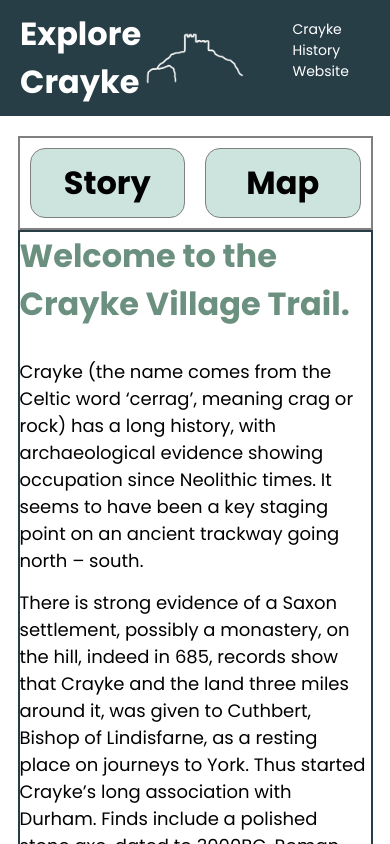
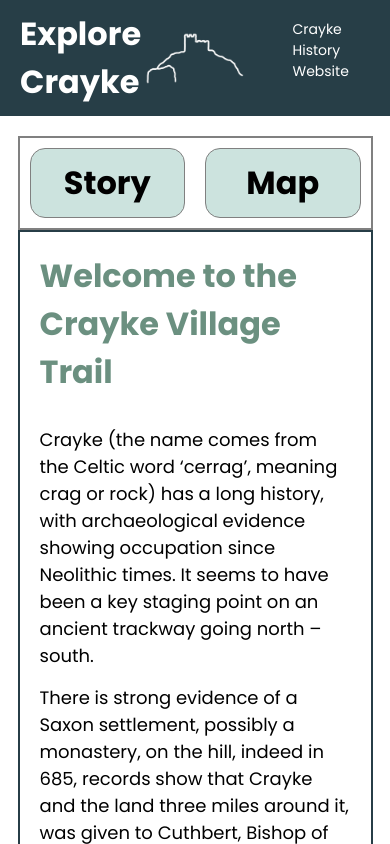
Before and after one commit to jenmerritt/village-trails-app, a React (Create React App) app: page / in a window 390 px wide. Shown: the top 844 px of the page. Built offline with nearby package versions, Linux system fonts and the light colour scheme.

Commit message:
setup mobile layout component and styling

```diff
--- /dev/null
+++ b/src/components/MobileLayout.js
@@ -0,0 +1,30 @@
+import React, {useState} from 'react';
+import Story from './Story';
+import Map from './Map';
+import './styles/MobileLayout.css';
+
+function MobileLayout({pageNumber, nextPage, previousPage}) {
+
+    const [activeTab, setActiveTab] = useState(1);
+
+    return (
+      <div className="mobile-wrapper">
+        <div className="story-map-wrapper">
+          <div onClick={() => setActiveTab(1)} className="story-map-tab">
+            <h1>Story</h1>
+          </div>
+          <div onClick={() => setActiveTab(2)} className="story-map-tab">
+            <h1>Map</h1>
+          </div>
+        </div>
+        { activeTab === 1 ?
+        <Story pageNumber={pageNumber} nextPage={nextPage} previousPage={previousPage} />
+        : null }
+        { activeTab === 2 ?
+        <Map pageNumber={pageNumber} />
+        : null }
+      </div>
+    );
+  }
+
+export default MobileLayout;
--- a/src/components/Story.js
+++ b/src/components/Story.js
@@ -1,14 +1,15 @@
 import React from 'react';
 import './styles/Trail.css';
 import './styles/Story.css';
+import './styles/MobileLayout.css'
 
 function Story({pageNumber, nextPage, previousPage}) {
 
     return (
       <div className="story-wrapper">
         { pageNumber == 1 ?
-            <div id="intro">
-              <h2>Welcome to the Crayke Village Trail.</h2>
+            <div id="intro" className="text-content">
+              <h2>Welcome to the Crayke Village Trail</h2>
               <p>Crayke (the name comes from the Celtic word ‘cerrag’, meaning crag or rock) has a long history, with archaeological evidence showing occupation since Neolithic times. It seems to have been a key staging point on an ancient trackway going north – south.</p>
               <p>There is strong evidence of a Saxon settlement, possibly a monastery, on the hill, indeed in 685, records show that Crayke and the land three miles around it, was given to Cuthbert, Bishop of Lindisfarne, as a resting place on journeys to York. Thus started Crayke’s long association with Durham. Finds include a polished stone axe, dated to 3000BC, Roman pottery – possibly associated with use in signal stations built as part of the Saxon Shore defences in the 4th century, a 7th century pendant, a 9th century fragment of a stone cross and a curious hastily constructed burial pit containing 16 skeletons, only one of them female, possibly monks or maybe victims of William the Conqueror’s Harrying of the North.</p>
               <p>The Domesday Book (1086) shows Crayke’s value had halved since the time of Edward the Confessor, almost certainly the result of William’s actions.</p>
@@ -18,7 +19,7 @@ function Story({pageNumber, nextPage, previousPage}) {
 
         { pageNumber == 2 ?
 
-            <div id="one-two-three">
+            <div id="one-two-three" className="text-content">
               <p>Start the trail at the top of the hill. On your left, as the road bends stands The Old Rectory (1), much altered in 1803-5 by the Bowman family, who held the living for many years, having reputedly bribed their way in to it. They added a third storey which had to be demolished in 1839, after high winds showed it had made the building very unstable.</p>
               <p>Turn back and keep going down the hill and on your right, set sideways to the road is Church Farm (2), once the village blacksmith’s forge.</p>
               <p>Further down stands the incongruously named Crayke Cottage (3), thought to have been built in 1852 and the birthplace of William Inge, Dean of St Paul’s 1811-34.</p>
@@ -27,7 +28,7 @@ function Story({pageNumber, nextPage, previousPage}) {
 
         { pageNumber == 3 ?
 
-            <div id="four-five">
+            <div id="four-five" className="text-content">
               <p>Turn right at the bottom of the hill and head down Westway. This street was known as School Street until relatively recently, as Churton Hall (4) (on your right) was the original school house. It was erected at the expense of the Reverend Edward Churton and other benefactors and opened in 1846 for the free education of boys. It was later enlarged when education became compulsory. Part of the bell tower fell down in 1971, after being struck by lightning, and in 1972 a new school was built on the site of the old Village Institute and the old school house became the village hall, named in memory of Edward Churton. It is now a private residence.</p>
               <p>Head further down the hill and cross the road to Easingwold. Behind the hedge on the small green in front of you at the corner you will find The Pinfold (5), this was where stray farm animals were kept, having been rounded up. This was not the first pinfold in the village, it was built in 1852, after the Reverend Churton became exasperated by the noise the animals made when held in the original one beside the church. Farmers had to pay a fine to the person whose land they had strayed on to and to the pound keeper, before the animals were released.</p>
             </div>
@@ -35,7 +36,7 @@ function Story({pageNumber, nextPage, previousPage}) {
 
         { pageNumber == 4 ?
 
-            <div id="six-seven">
+            <div id="six-seven" className="text-content">
               <p>Now cross over towards Town End Farm and head back up Westway. Looking up the road, you will see that, as with much of the village, the original cobbles remaininplace. FirstyouwillcometoTudorCottage (6) with its original timber frame, thought to date from the early 17th Century.</p>
               <p>Further up, outside The Homestead (7), you will also see some staddle stones by the steps to the house, these were traditionally rodent proof footings for grain stores. It was built in 1872 by William Bayston, hence WB on the gable.</p>
             </div>
@@ -44,14 +45,14 @@ function Story({pageNumber, nextPage, previousPage}) {
 
         { pageNumber == 5 ?
 
-            <div id="eight">
+            <div id="eight" className="text-content">
               <p>Head up past The Durham Ox (8), onto Brandsby Street. The Durham Ox is over 300 years old and is named after the famous Shorthorn ox of immense size and weight . It also references the fact that Crayke belonged to the See of Durham (and was part of the County of Durham until 1844). This status made the parish a favourite haunt for those poaching in the surrounding Forest of Galtres as they could escape prosecution. At one point Crayke had 3 or 4 public houses.</p>
             </div>
         : null }
 
         { pageNumber == 6 ?
 
-            <div id="nine-ten-eleven-twelve">
+            <div id="nine-ten-eleven-twelve" className="text-content">
               <p>Walk all the way down to the last house on Brandsby Street on your right (you will need to cross the road as there is no pavement). This is Ivy Farm (9), which was built in 1560. Go a few steps down the lane beside it to see its timber framing at the back. Now go back across the road and head back into the village.</p>
               <p>On your right you will see Rose Cottage (10). This was originally a Catholic chapel which was in use until 1827, run by the priests based at nearby Ampleforth. Historically, Crayke has been a multi-faith village with Anglican, Catholic, Methodist and Quaker buildings at one time or another.</p>
               <p>Next, you come to two cottages of significant age known as Priest Cottages (11).</p>
@@ -61,7 +62,7 @@ function Story({pageNumber, nextPage, previousPage}) {
 
         { pageNumber == 7 ?
 
-            <div id="thirteen-fourteen-fifteen">
+            <div id="thirteen-fourteen-fifteen" className="text-content">
               <p>Now head up Key Lane. This was originally known as Kiln Lane, a clue to early pottery works in the village. On your left you will see the original Methodist Chapel, now a house. It was replaced by the chapel on Church Hill. Turn left at the top and walk down to this chapel - Whistling Green (13). Now also a house, it dates from 1902.</p>
               <p>Looking back up the hill, you will see of the Village Green (14), where village bonfires were held to celebrate key events including Queen Victoria’s Golden Jubilee.</p>
               <p>On the green in front of you is The Well (15), Crayke has many natural springs and wells. This one was blocked up in 1933, when piped water came to the village. Crayke resident Mr Hogg, who was born in 1885, recalled a Mr Cooper, well sinker, being gassed in it, when he went down to save his son who had got into difficulties. His son survived.</p>
@@ -70,7 +71,7 @@ function Story({pageNumber, nextPage, previousPage}) {
 
         { pageNumber == 8 ?
 
-            <div id="sixteen-seventeen">
+            <div id="sixteen-seventeen" className="text-content">
               <p>Next is Wellesley Cottage (16) with its unusual Flemish style brick work, with alternate headers and stretchers, it was previously one of Crayke’s pubs. Latterly ‘The Rose and Crown’ (or just “Crown’) but once called ‘The Greyhound’.</p>
               <p>At the top of the green you come to Crayke Hall (17). Built in 1747, for John Bowman, who had come from Beverley and bought up a large amount of land in Crayke. In 1767, John Bowman is reputed to have bribed the Bishop of Durham to appoint his brother, Thomas, as rector on the death of the incumbent Reverend Jephson. The housekeeper had also been bribed to give Bowman a head start in this plan, by placing a lighted candle in the window as soon as Jephson breathed his last.</p>
             </div>
@@ -78,14 +79,14 @@ function Story({pageNumber, nextPage, previousPage}) {
 
         { pageNumber == 9 ?
 
-            <div id="eighteen">
+            <div id="eighteen" className="text-content">
               <p>At the top of the hill, stands St Cuthbert’s Church (18). Take a moment to sit on the bench to the right of the gate in the churchyard. On a good day, you can see the towers of York Minster to the south. Further off, the less edifying sight of several power stations. The church, dating from 1490, with perpendicular architecture and good early pews. Possibly on the site of an earlier monastic church, where St Cuthbert’s bones may have been stored for four months, when moved to avoid Viking attacks on Lindisfarne in 883AD. Cuthbert was said to have founded the monastery here in around 685AD. (If you enjoyed the view south then you might want to take a quick detour down Love Lane, the entrance to which is via a couple of steps out of the churchyard to the east. As you head down the lane you will pass a wild garden on your left. This was the site of the burial pit mentioned in the introduction. Just through the gate at the end of the lane you can sit and enjoy the view towards the White Horse.</p>
             </div>
         : null }
 
         { pageNumber == 10 ?
 
-            <div id="nineteen">
+            <div id="nineteen" className="text-content">
               <p>Leave the churchyard by the side steps on your left and walk up to the gates of Crayke Castle (19). First built in the twelfth century, probably in timber, ruins of later stone construction can still be seen. The large imposing tower, ‘The Great Chamber’ dates from the mid fifteenth century. It is said to have hosted four Plantagenet kings. Possibly having been besieged in the Civil War, it was slighted and fell into ruin, but was restored soon after. The Great Chamber had electric lights installed in 1887, such was the excitement in the village, that the village children were invited up to see them.</p>
               <p>This concludes your trail, there is a pleasant viewpoint over the Vale of York a little further up the road on the left, complete with a bench. If you are in need of refreshments, there is The Durham Ox in the village for good pub food, or The Dutch House on the Brandsby Road about a mile outside the village for delicious Dutch pancakes, a look round its art gallery and delightful garden.</p>
             </div>
@@ -97,13 +98,13 @@ function Story({pageNumber, nextPage, previousPage}) {
         <div id="story-buttons">
 
         { pageNumber != 1 ?
-          <div id="previous">
+          <div id="previous" className="text-content">
             <p onClick={() => previousPage()}>Previous</p>
           </div>
         : null }
 
         { pageNumber != 10 ?
-          <div id="next">
+          <div id="next" className="text-content">
             <p onClick={() => nextPage()}>Next</p>
           </div>
         : null }
--- a/src/components/Trail.js
+++ b/src/components/Trail.js
@@ -1,6 +1,7 @@
 import React, {useState} from 'react';
 import Story from './Story';
 import Map from './Map';
+import MobileLayout from './MobileLayout';
 import './styles/Trail.css';
 
 function Trail() {
@@ -17,18 +18,17 @@ function Trail() {
     }
 
     return (
-      <div className="trail-wrapper">
-        <div className="story-map-wrapper">
-          <div className="story-map-tab">
-            <h1>Story</h1>
-          </div>
-          <div className="story-map-tab">
-            <h1>Map</h1>
+      <>
+        <div className="mobile-only">
+          <MobileLayout pageNumber={pageNumber} nextPage={nextPage} previousPage={previousPage} />
+        </div>
+        <div className="large-only">
+          <div className="trail-wrapper">
+            <Story pageNumber={pageNumber} nextPage={nextPage} previousPage={previousPage} />
+            <Map pageNumber={pageNumber} />
           </div>
         </div>
-        <Story pageNumber={pageNumber} nextPage={nextPage} previousPage={previousPage} />
-        <Map pageNumber={pageNumber} />
-      </div>
+      </>
     );
   }
 
--- /dev/null
+++ b/src/components/styles/MobileLayout.css
@@ -0,0 +1,51 @@
+/*   MOBILE LAYOUT   */
+
+@media screen and (max-width: 768px) {
+
+    .mobile-wrapper{
+        display: flex;
+        flex-direction: column;
+        width: 100%;
+        margin: 20px 0 20px 0;
+        padding: 0;
+    }
+
+    .story-wrapper{
+        width: 90%;
+        border: 2px solid #273E47;
+        margin: 0 auto;
+        padding: 0;
+    }
+
+    .text-content{
+        margin: 20px;
+    }
+
+    .map-wrapper{
+        width: 90%;
+        flex-grow: 1;
+        margin: 0 auto;
+        padding: 0;
+        border: 2px solid grey;
+        background-color: lightsteelblue;
+    }
+
+    .story-map-wrapper{
+        width: 90%;
+        margin: 0 auto;
+        display: flex;
+        flex-direction: row;
+        border: 2px solid grey;
+    }
+
+    .story-map-tab{
+        width: 50%;
+        margin: 10px;
+        border: 1px solid grey;
+        border-radius: 15px;
+        padding: 10px 0px 10px 0px;
+        text-align: center;
+        background-color: #CCE3DE;
+    }
+
+}
--- a/src/components/styles/Trail.css
+++ b/src/components/styles/Trail.css
@@ -1,5 +1,25 @@
+/* Setting up control of which layout to display: */
 
-/*    DESKTOP LAYOUT    */
+@media screen and (max-width: 768px) {
+    .mobile-only{
+        display: flex;
+    }
+
+    .large-only{
+        display: none;
+    }
+}
+
+@media screen and (min-width: 769px) {
+    .large-only{
+        display: flex;
+    }
+
+    .mobile-only{
+        display: none;
+    }
+}
+
 
 .trail-wrapper{
     padding: 20px;
@@ -36,52 +56,3 @@
 .selected{
     background-color: #a4c3a4 !important;
 }
-
-
-/*   MOBILE LAYOUT   */
-
-@media screen and (max-width: 768px) {
-
-    .trail-wrapper{
-        display: flex;
-        flex-direction: column;
-        width: 100%;
-        margin: 20px 0 20px 0;
-        padding: 0;
-    }
-
-    .story-wrapper{
-        width: 90%;
-        border: 2px solid #273E47;
-        margin: 0 auto;
-        padding: 0;
-    }
-
-    .map-wrapper{
-        width: 90%;
-        flex-grow: 1;
-        margin: 0 auto;
-        padding: 0;
-        border: 2px solid grey;
-        background-color: lightsteelblue;
-    }
-
-    .story-map-wrapper{
-        width: 90%;
-        margin: 0 auto;
-        display: flex;
-        flex-direction: row;
-        border: 2px solid grey;
-    }
-
-    .story-map-tab{
-        width: 50%;
-        margin: 10px;
-        border: 1px solid grey;
-        border-radius: 15px;
-        padding: 10px 0px 10px 0px;
-        text-align: center;
-        background-color: #CCE3DE;
-    }
-
-}
```
